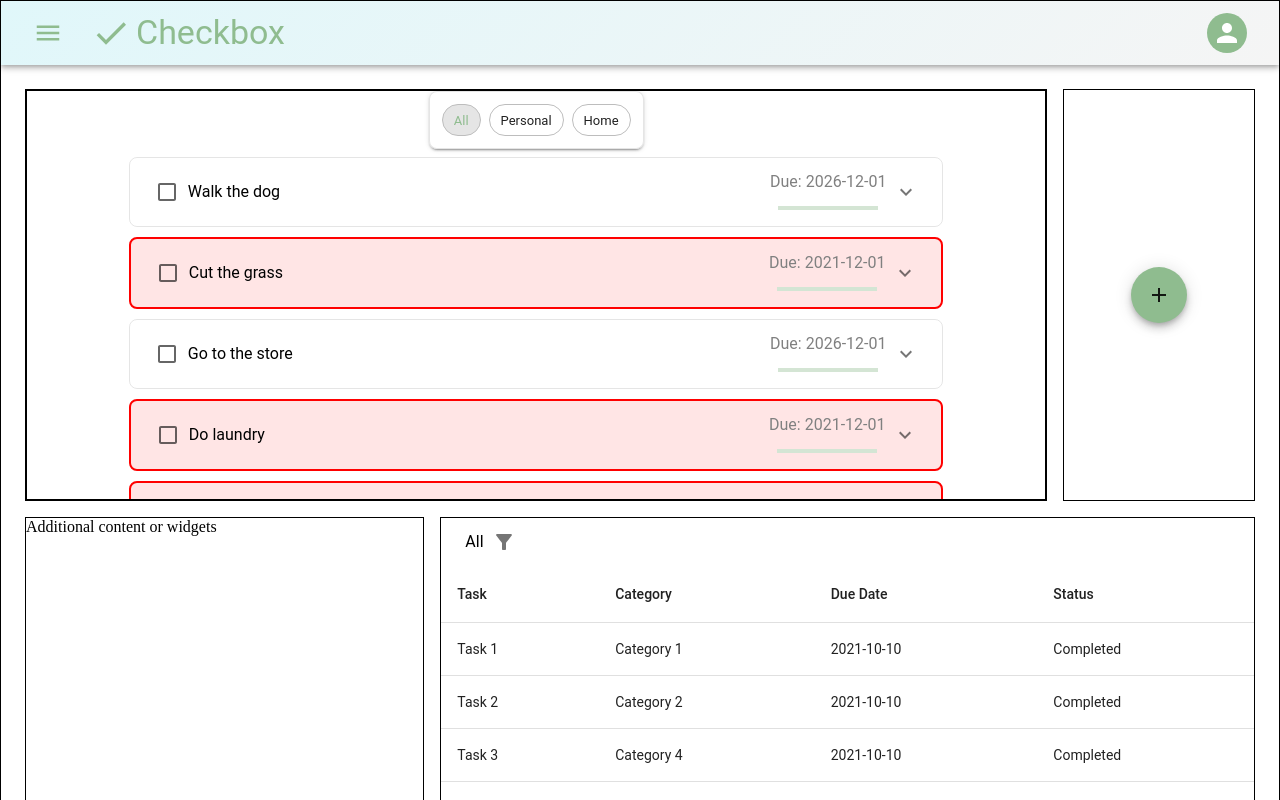
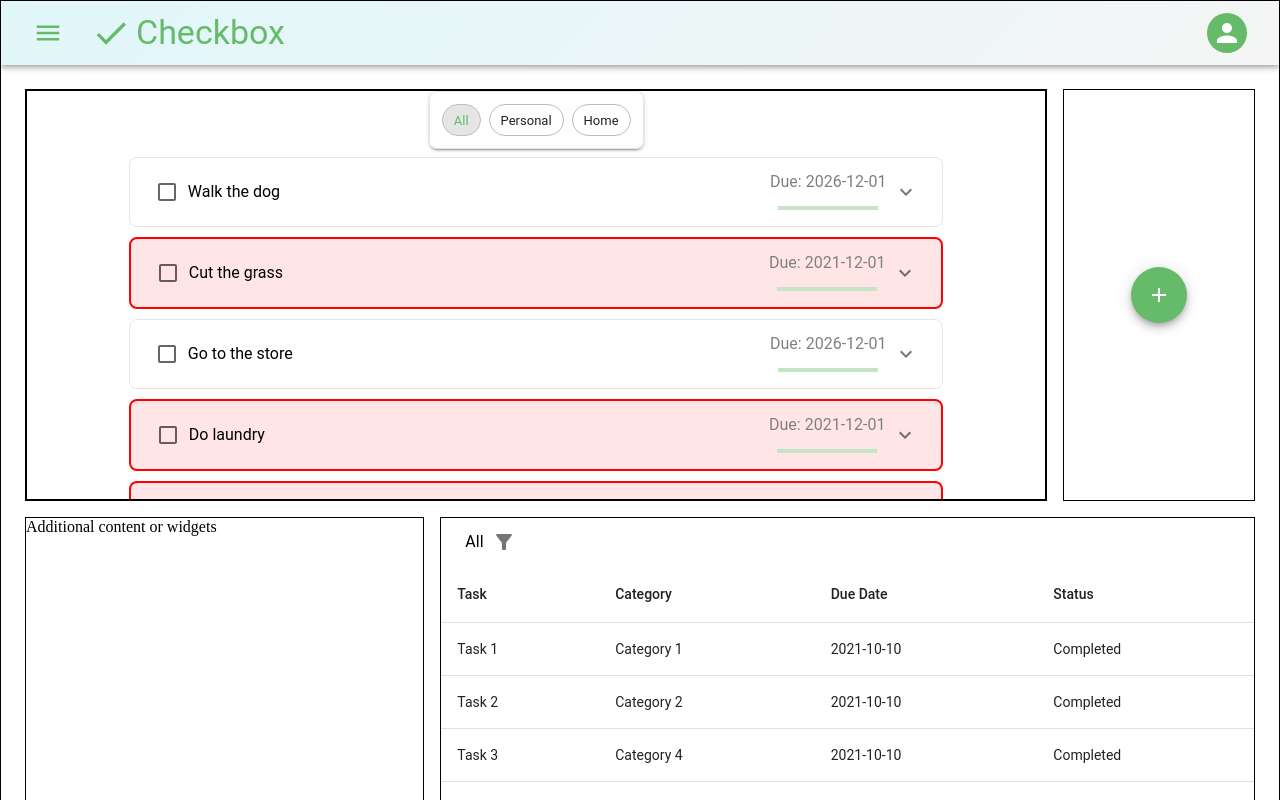
Before and after one commit to rymbowman/Task-Management-App---Frontend, a React (Vite) app in the folder Checkbox-Frontend/: page /dashboard in a window 1280 px wide. Shown: the top 800 px of the page. Built offline with nearby package versions, Linux system fonts and the light colour scheme.

Commit message:
Update theme colors

```diff
--- a/Checkbox-Frontend/src/theme/theme.js
+++ b/Checkbox-Frontend/src/theme/theme.js
@@ -3,10 +3,34 @@ import { createTheme } from "@mui/material";
 const theme = createTheme({
   palette: {
     primary: {
-      main: "#8FBC8F",
+      main: "#66BB6A", // light green
+      light: "#CFE8CF", // super light green
+      dark: "#5F8C5F", // darker green
+      contrastText: "#ffffff", // white
     },
     secondary: {
-      main: "#2E8B57",
+      main: "#2E8B57", // dark green
+      light: "#60B586", // light green
+      dark: "#1F5C32", // darkest green
+      contrastText: "#ffffff",
+    },
+    error: {
+      main: "#d32f2f", // red
+      light: "#ef5350", // light red
+      dark: "#c62828", // dark red
+      contrastText: "#ffffff",
+    },
+    info: {
+      main: "#4682B4", // blue for in-progress
+      light: "#5DADE2", // lighter blue
+      dark: "#2C6A92", // darker blue
+      contrastText: "#ffffff",
+    },
+    success: {
+      main: "#8FBC8F", // same as primary for completed
+      light: "#CFE8CF", //
+      dark: "#5F8C5F",
+      contrastText: "#ffffff",
     },
   },
   typography: {
```
